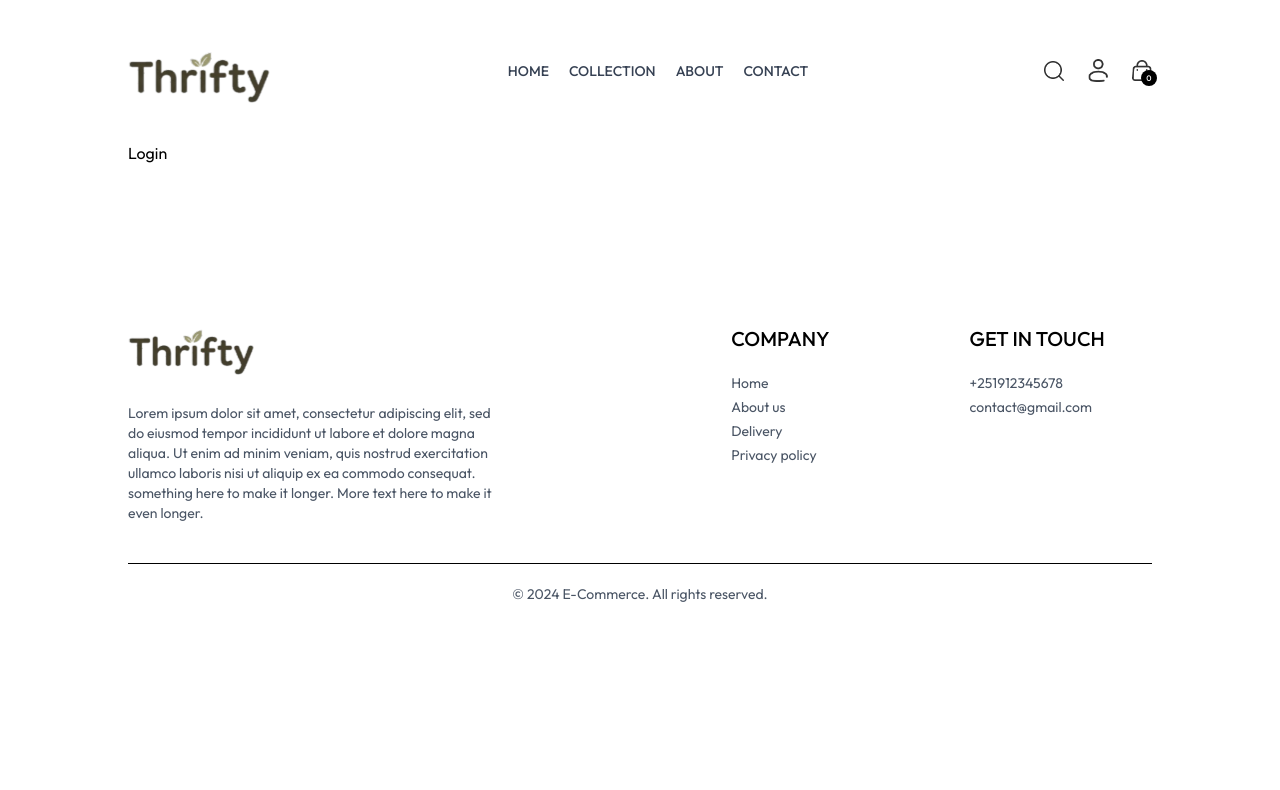
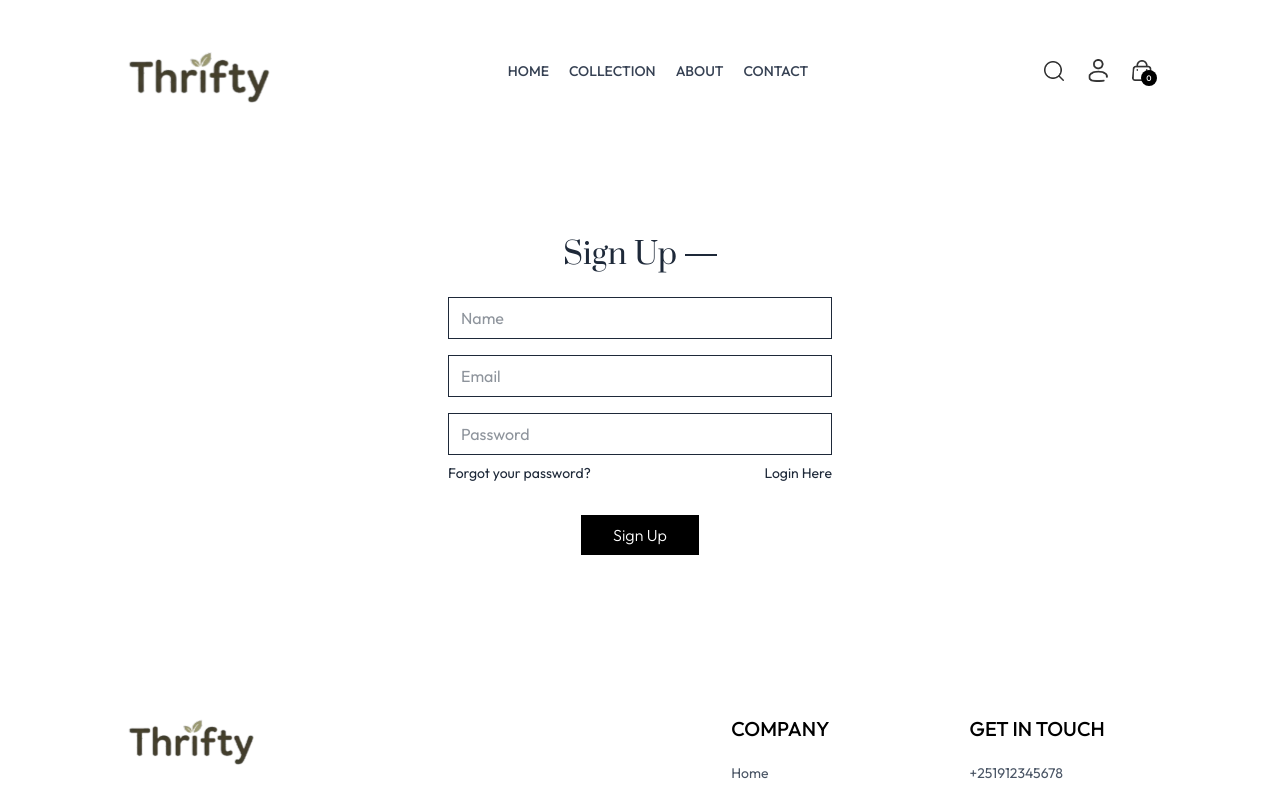
Before and after one commit to yeab-c/Thrifty, a React (Vite) app in the folder frontend/: page /login in a window 1280 px wide. Shown: the top 790 px of the page. Built offline with nearby package versions, Linux system fonts and the light colour scheme.

Commit message:
Implement login form with state management and conditional rendering

```diff
--- a/frontend/src/pages/Login.jsx
+++ b/frontend/src/pages/Login.jsx
@@ -1,8 +1,35 @@
-import React from 'react'
+import React, { useState } from 'react'
 
 const Login = () => {
+
+  const [currentState, setCurrentState]= useState('Sign Up');
+
+  const onSubmitHandler = async (e) => {
+    e.preventDefault();
+  }
+
+
   return (
-    <div>Login</div>
+    <form onSubmit={onSubmitHandler} className='flex flex-col items-center w-[90%] sm:max-w-96 m-auto mt-14 gap-4 text-gray-800'>
+      <div className='inline-flex items-center gap-2 mb-2 mt-10'>
+        <p className='prata-regular text-3xl'>{currentState}</p>
+        <hr className='border-none h-[1.5px] w-8 bg-gray-800' />
+      </div>
+      {currentState === 'Login' ? '' : <input type="text" className='w-full px-3 py-2 border border-gray-800' placeholder='Name' required/>}
+      <input type="email" className='w-full px-3 py-2 border border-gray-800' placeholder='Email' required/>
+      <input type="password" className='w-full px-3 py-2 border border-gray-800' placeholder='Password' required/>
+      <div className='w-full flex justify-between text-sm -mt-2'>
+        <p className='cursor-pointer hover:text-gray-400'>Forgot your password?</p>
+        {
+          currentState === 'Login' ?
+          <p className='cursor-pointer hover:text-gray-400' onClick={()=> setCurrentState('Sign Up')}>Create account</p>
+          : <p className='cursor-pointer hover:text-gray-400' onClick={()=> setCurrentState('Login')}>Login Here</p>
+        }
+      </div>
+      <button className='bg-black text-white font-light px-8 py-2 mt-4 hover:bg-gray-800'>
+        {currentState === 'Login' ? 'Login' : 'Sign Up'}
+      </button>
+    </form>
   )
 }
 
```
